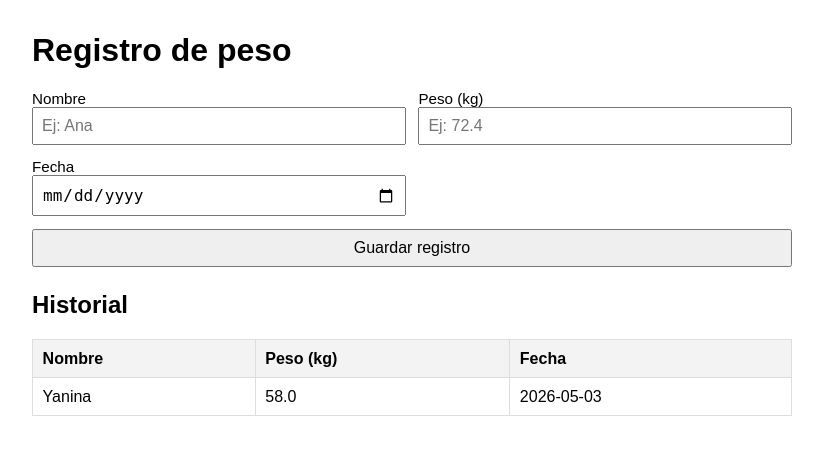
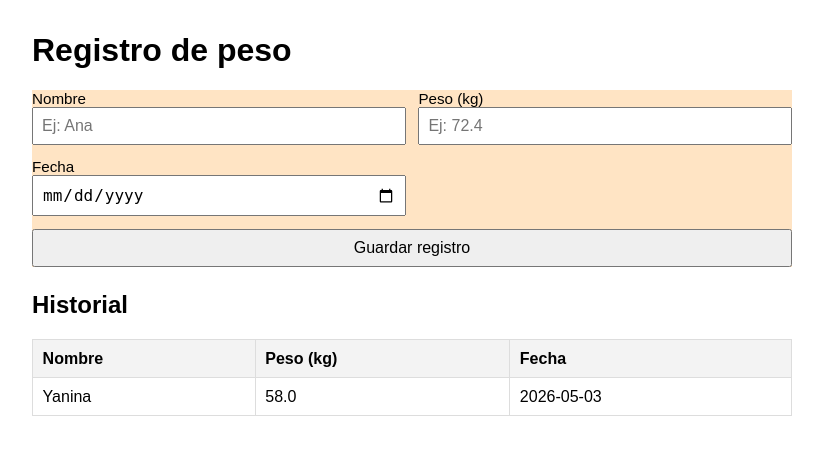
Before and after one commit to gyyanina-sudo/control_peso, a Flask app: page / in a window 1280 px wide. Shown: the top 455 px of the page, without its empty margins (228-1051 px from the left). Run offline with Flask 3, Linux system fonts and the light colour scheme.

Commit message:
se agrego color al formulario de registro de peso

```diff
--- a/static/styles.css
+++ b/static/styles.css
@@ -10,6 +10,7 @@ form {
   grid-template-columns: repeat(2, minmax(160px, 1fr));
   gap: 0.8rem;
   margin-bottom: 1.5rem;
+  background-color: bisque;
 }
 
 label {
```
